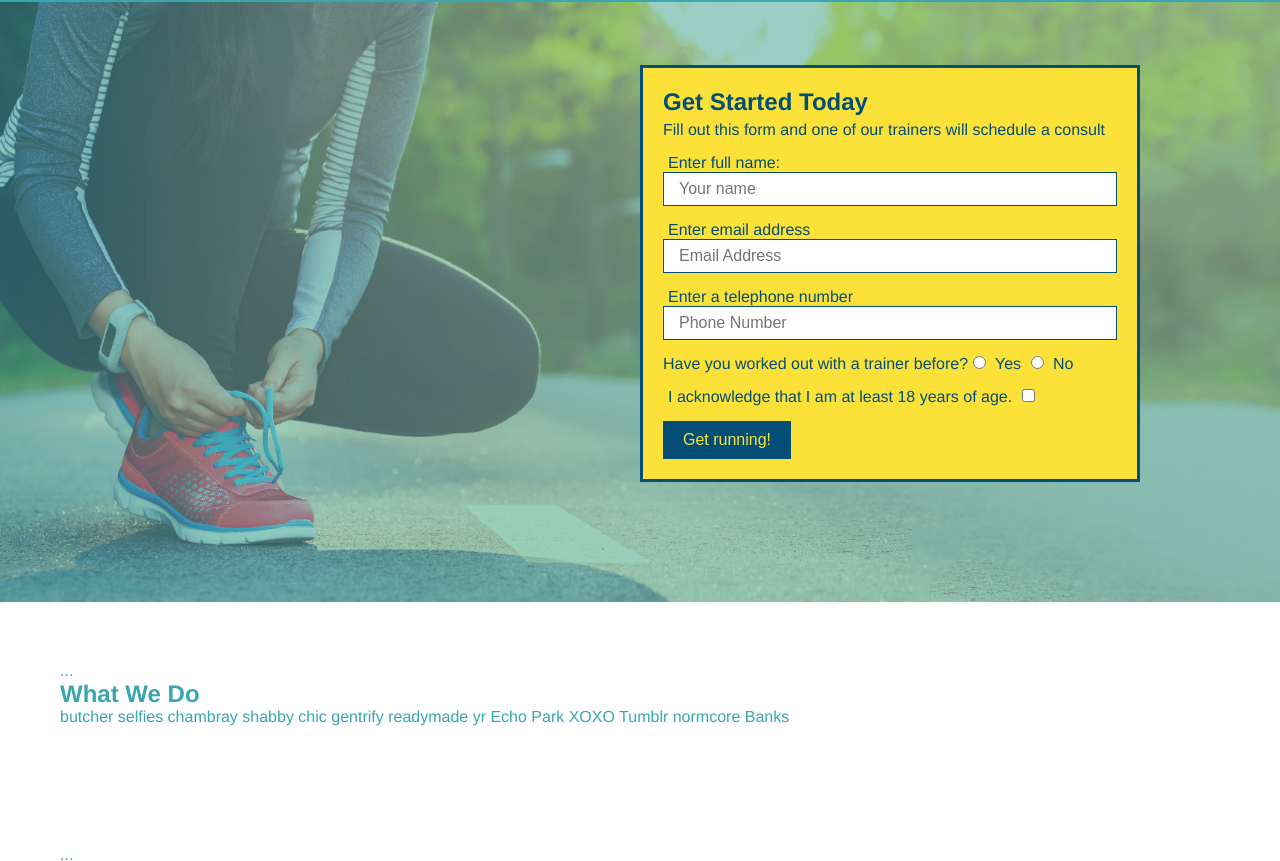
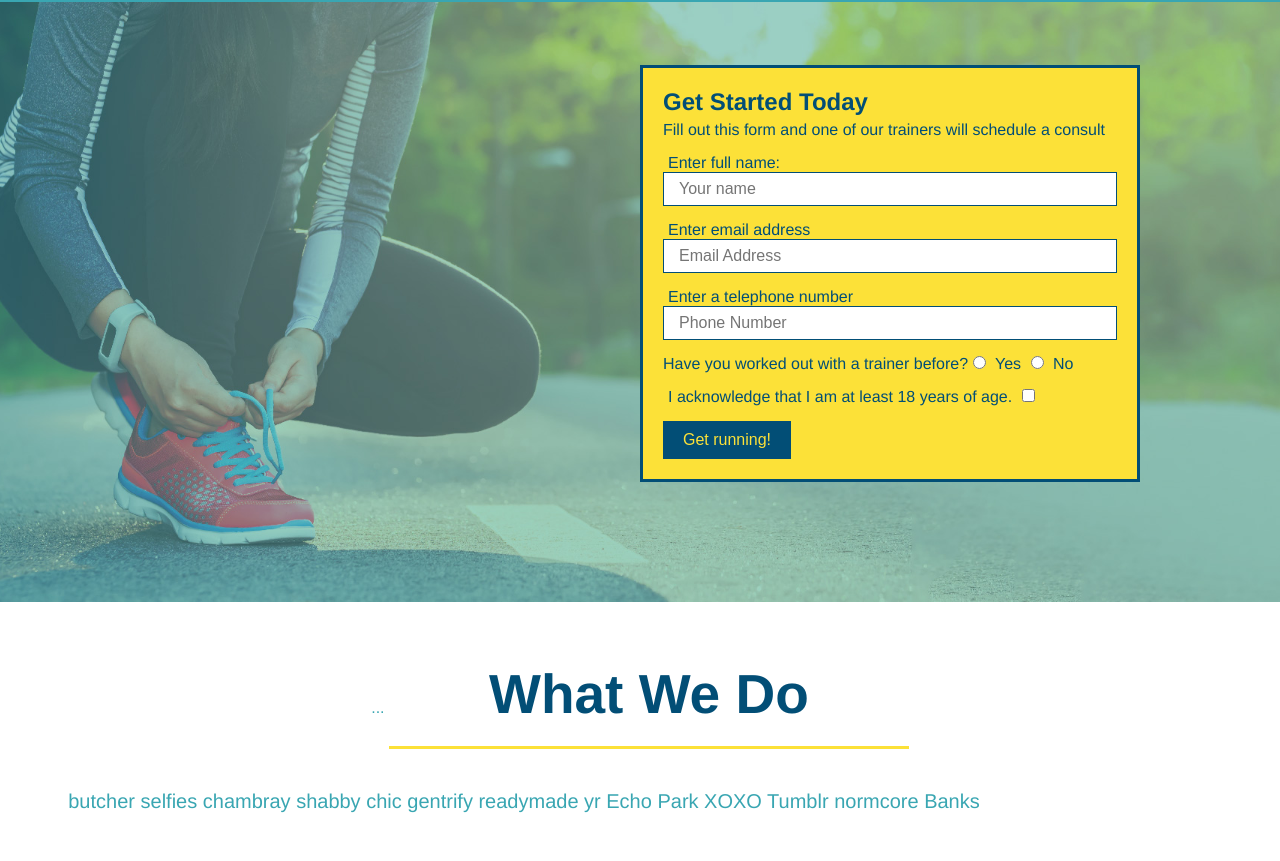
Before and after one commit to tmunkhb/run-buddy, a plain HTML site: page index.html in a window 1280 px wide. Shown: the part 80-941 px from the top of the page. Drawn offline with Linux system fonts and the light colour scheme.

Commit message:
<style what we do section>

```diff
--- a/assets/css/style.css
+++ b/assets/css/style.css
@@ -121,3 +121,25 @@ header h1 {
 
   }
   /*Hero Style End */
+
+.intro {
+    text-align: center;
+}
+.intro h2 {
+    font-size: 55px;
+    color: #024e76;
+    margin-bottom: 35px;
+    padding: 0 100px 20px 100px;
+    border-bottom: 3px solid;
+    border-color: #fce138;
+}
+.intro h2 {
+    /* add this alongside your other declarations */
+    display: inline-block;
+}
+.intro p {
+line-height: 1.7;
+color: #39a6b2;
+width: 80%;
+font-size: 20px;
+}
--- a/index.html
+++ b/index.html
@@ -76,7 +76,7 @@
     </section>
 
   <!--"what we do" section-->
-    <section id="what-we-do">
+    <section id="what-we-do" class="intro">
       ...
       <h2>What We Do</h2>
       <p>
```
